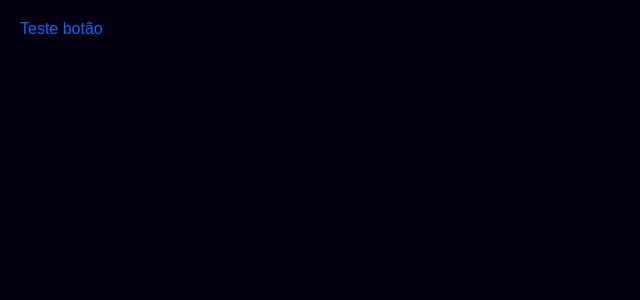
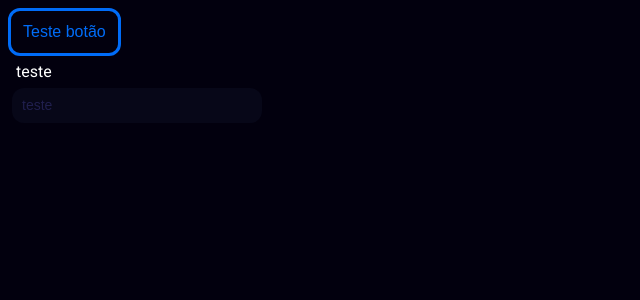
Before and after one commit to RodrigoDGoulart/scrum-manager-frontend, a React (Vite) app: page / in a window 1280 px wide. Shown: the top 300 px of the page, without its empty margins (0-640 px from the left). Built offline with nearby package versions, Linux system fonts and the light colour scheme.

Commit message:
Componente Campo

```diff
--- /dev/null
+++ b/src/App.module.scss
@@ -0,0 +1,3 @@
+.inserir {
+    width: 250px;
+}
--- a/src/App.tsx
+++ b/src/App.tsx
@@ -1,11 +1,15 @@
+import { Campo } from "./components/Campo/campo";
 import { Btn } from "./components/Btn/btn";
+import styles from './App.module.scss';
 
 export default function App() {
   return (
     <div>
-      <Btn comBorda={false}>
+      <Btn comBorda={true}>
         Teste botão
       </Btn>
+
+      <Campo className={styles.inserir} placeholder='teste'>teste</Campo>
     </div>
   )
 }
--- /dev/null
+++ b/src/components/Campo/Campo.module.scss
@@ -0,0 +1,32 @@
+@import '../../styles/colors';
+
+.container {
+    display: flex;
+    flex-direction: column;
+    padding: 4px;
+}
+
+.rotulo {
+    text-indent: 4px;
+    margin: 0;
+}
+
+.campo {
+    margin-top: 4px;
+    background-color: $dark-blue-700;
+    border: none;
+    padding: 10px;
+    border-radius: 12px;
+    color: white;
+}
+
+.campo::placeholder {
+    color: $dark-blue-500;
+    font-size: 14px;
+}
+
+.campo:focus {
+    border: 2px solid  $dark-blue-500;
+    padding: 8px;
+    outline: none;
+}
--- /dev/null
+++ b/src/components/Campo/campo.tsx
@@ -0,0 +1,25 @@
+import { HTMLAttributes } from 'react';
+import styles from './Campo.module.scss';
+import classNames from 'classnames';
+
+interface Props extends HTMLAttributes<HTMLInputElement> {
+    type?: 'text' | 'email' | 'password' | undefined
+}
+
+export const Campo = (props :Props) => {
+    let type = props.type === undefined ? 'text' : props.type
+
+    return(
+        <label className={classNames({
+            [styles.container]: true,
+            [`${props.className}`]: true
+        })}>
+            <p className={styles.rotulo}>{props.children}</p>
+            <input
+            className={styles.campo}
+            placeholder={props.placeholder}
+            type={type}
+            />
+        </label>
+    )
+}
```
